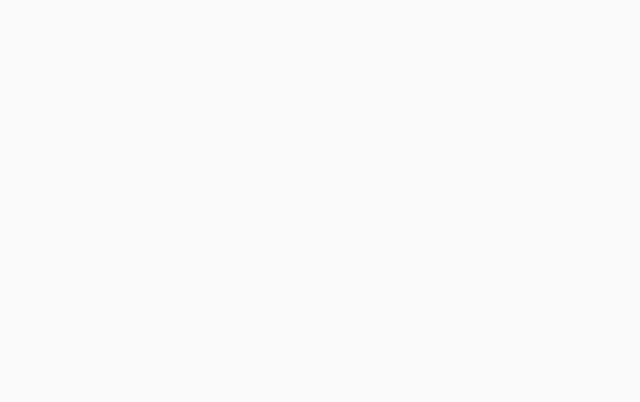
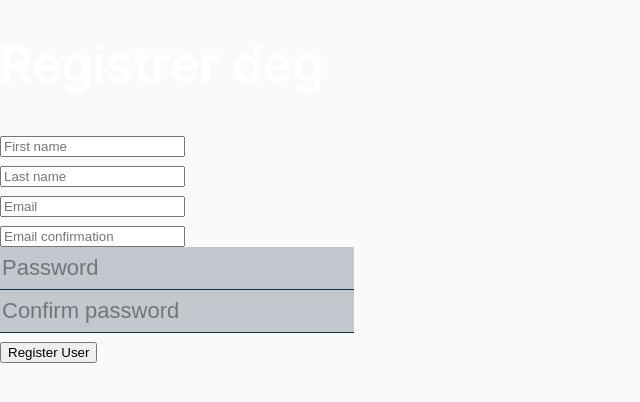
Before and after one commit to nargesirezaei/bachelor-metchat, a React (Create React App) app: page /register in a window 1280 px wide. Before the commit this address had no page. Shown: the top 402 px of the page, without its empty margins (0-640 px from the left). Built offline with nearby package versions, Linux system fonts and the light colour scheme; a web font is replaced by a local one.

Commit message:
put button into form in register

```diff
--- a/src/App.js
+++ b/src/App.js
@@ -1,9 +1,9 @@
 // lager lenke til test register-filen for å teste tilkobling mellom backend og frontend
 import React from "react";
 import { BrowserRouter, Routes, Route } from "react-router-dom";
-//import Register from "./test_pages/Register";
+import Register from "./test_pages/Register";
+import Welcome from "./Welcome";
 import MoreInfo from "./MoreInfo";
-import Welcome from "./Welcome";
 
 export default function App() {
   return (
@@ -12,7 +12,7 @@ export default function App() {
         <Route path="/" element={<Welcome />} />
         <Route path="/moreInfo" element={<MoreInfo />} />
 
-        {/*<Route path="/register" element={<Register />} />*/}
+        <Route path="/register" element={<Register />} />
       </Routes>
     </BrowserRouter>
   );
--- a/src/components/Register.jsx
+++ b/src/components/Register.jsx
@@ -120,10 +120,10 @@ function Register() {
             onChange={(e) => handleChange(e)}
           />
         </div>
+        <button className="btn-reg" type="submit">
+          Registrer
+        </button>
       </form>
-      <button className="btn-reg" type="submit">
-        Registrer
-      </button>
     </div>
   );
 }
```
